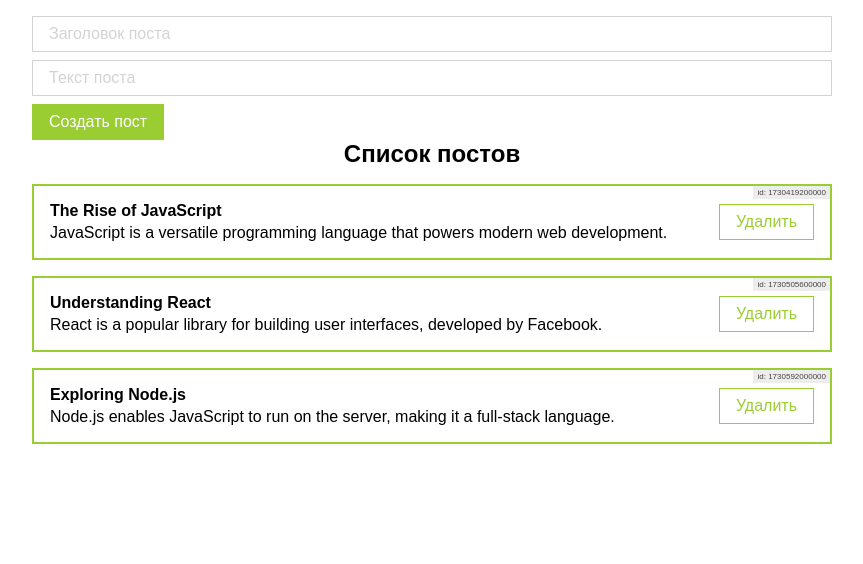
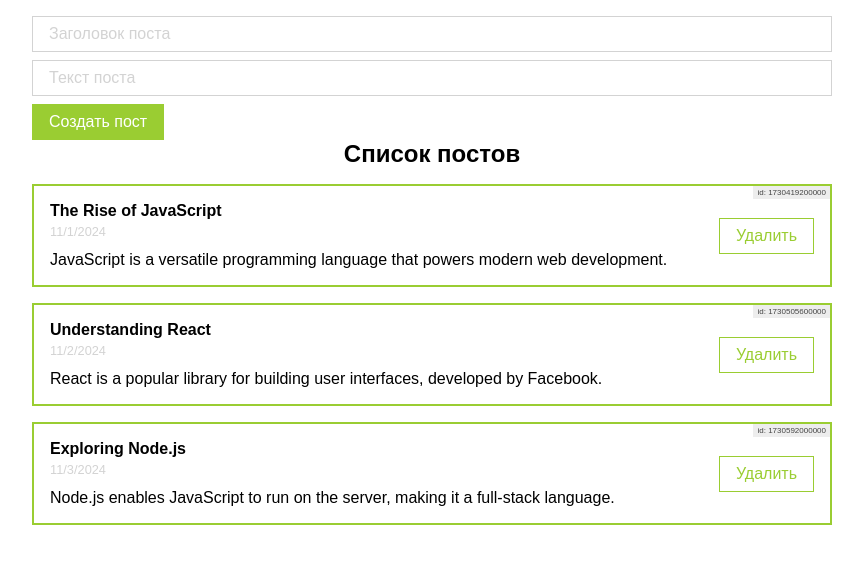
Before and after one commit to hellsgor/ulbi-react-fundamental-course, a React (Vite) app: page / in a window 1280 px wide. Shown: the top 564 px of the page, without its empty margins (208-1071 px from the left). Built offline with nearby package versions, Linux system fonts and the light colour scheme.

Commit message:
Feat[PostItem]: added post date

```diff
--- a/src/components/PostItem/PostItem.css
+++ b/src/components/PostItem/PostItem.css
@@ -11,7 +11,16 @@
 .post__content {
   display: flex;
   flex-direction: column;
-  row-gap: 4px;
+}
+
+.post__content > strong {
+  margin-bottom: 4px;
+}
+
+.post__content > span {
+  color: lightgray;
+  font-size: 0.8rem;
+  margin-bottom: 12px;
 }
 
 .post__id {
--- a/src/components/PostItem/PostItem.tsx
+++ b/src/components/PostItem/PostItem.tsx
@@ -21,7 +21,8 @@ export const PostItem: FC<PostProps> = ({ post, remove }) => {
 
       <div className="post__content" id={`${post.id}`}>
         <strong>{post.title}</strong>
-        <div>{post.body}</div>
+        <span>{new Date(post.id).toLocaleDateString()}</span>
+        <p>{post.body}</p>
       </div>
 
       <div className="post__btns">
```
